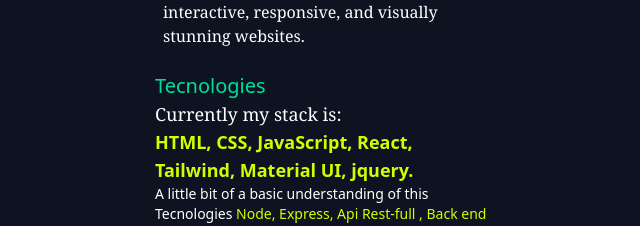
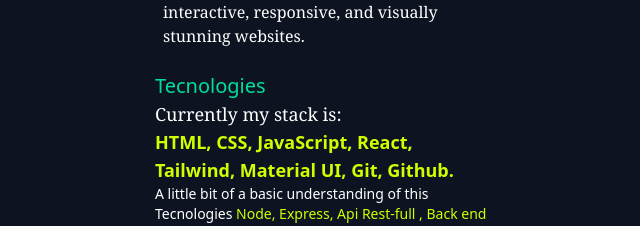
Before and after one commit to GabrielPaparello/cv, a React (Vite) app: page / in a window 1280 px wide. Shown: the part 861-1087 px from the top of the page, without its empty margins (315-955 px from the left). Built offline with nearby package versions, Linux system fonts and the light colour scheme.

Commit message:
added things to about

```diff
--- a/src/sections/About.jsx
+++ b/src/sections/About.jsx
@@ -16,7 +16,7 @@
           <p className="text-lg font-serif">
             Currently my stack is: <br />
             <span className="font-bold text-md font-sans text-[#d1ff00]">
-              HTML, CSS, JavaScript, React, Tailwind, Material UI, jquery.
+              HTML, CSS, JavaScript, React, Tailwind, Material UI, Git, Github.
             </span>
           </p>
           <p className="text-sm font-sans">
```
